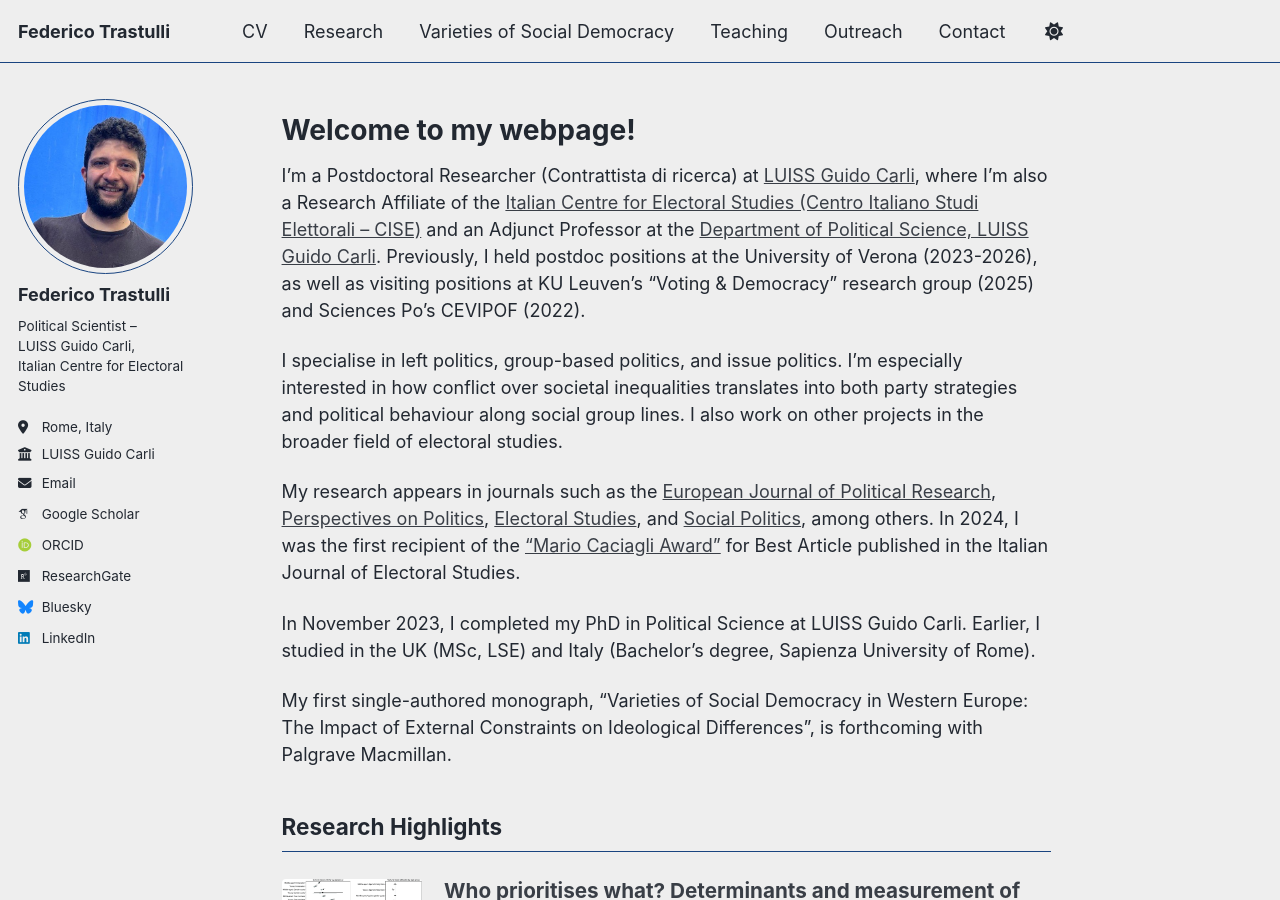
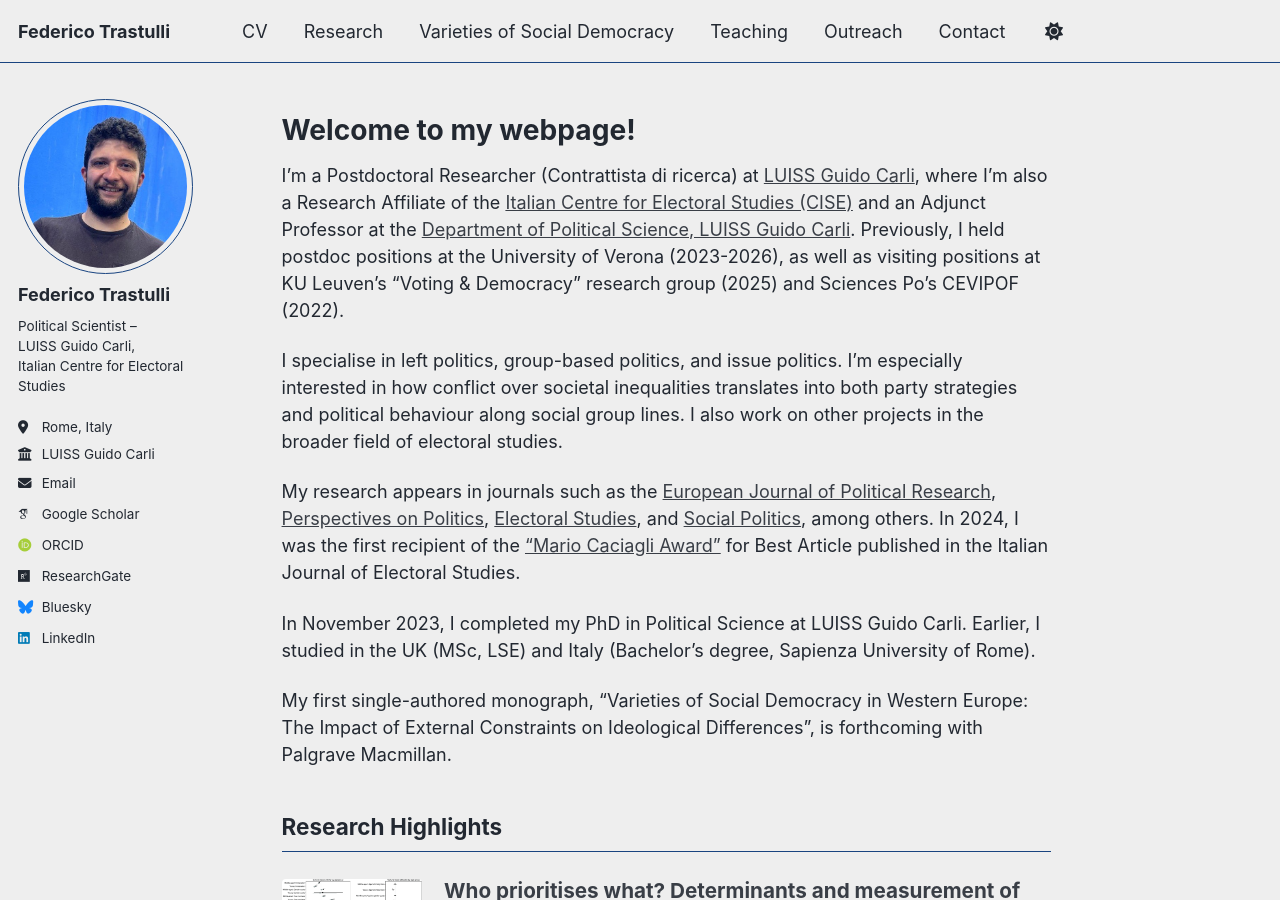
Before and after one commit to federicotrastulli/federicotrastulli.github.io, a Jekyll site: the page built from _pages/about.md, in a window 1280 px wide and 900 px high. Built offline with Jekyll 4.4.1, drawn with Linux system fonts in a browser that asks for light colours; some web fonts are replaced; a script bundle is joined from its source files by our own code; library files that are not in the unit come from our copies.

Commit message:
Update about.md

```diff
--- a/_pages/about.md
+++ b/_pages/about.md
@@ -9,7 +9,7 @@ redirect_from:
 
 # Welcome to my webpage!
 
-I'm a Postdoctoral Researcher (Contrattista di ricerca) at [LUISS Guido Carli](https://www.luiss.it/), where I'm also a Research Affiliate of the [Italian Centre for Electoral Studies (Centro Italiano Studi Elettorali – CISE)](https://cise.luiss.it/chi-siamo/le-persone/) and an Adjunct Professor at the [Department of Political Science, LUISS Guido Carli](https://www.luiss.it/faculty/354453). Previously, I held postdoc positions at the University of Verona (2023-2026), as well as visiting positions at KU Leuven's "Voting & Democracy" research group (2025) and Sciences Po's CEVIPOF (2022).
+I'm a Postdoctoral Researcher (Contrattista di ricerca) at [LUISS Guido Carli](https://www.luiss.it/), where I'm also a Research Affiliate of the [Italian Centre for Electoral Studies (CISE)](https://cise.luiss.it/chi-siamo/le-persone/) and an Adjunct Professor at the [Department of Political Science, LUISS Guido Carli](https://www.luiss.it/faculty/354453). Previously, I held postdoc positions at the University of Verona (2023-2026), as well as visiting positions at KU Leuven's "Voting & Democracy" research group (2025) and Sciences Po's CEVIPOF (2022).
 
 I specialise in left politics, group-based politics, and issue politics. I'm especially interested in how conflict over societal inequalities translates into both party strategies and political behaviour along social group lines. I also work on other projects in the broader field of electoral studies.
 
```
